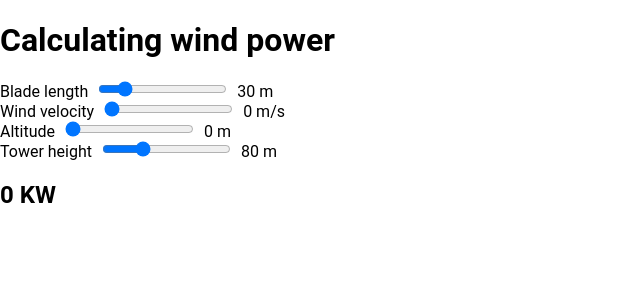
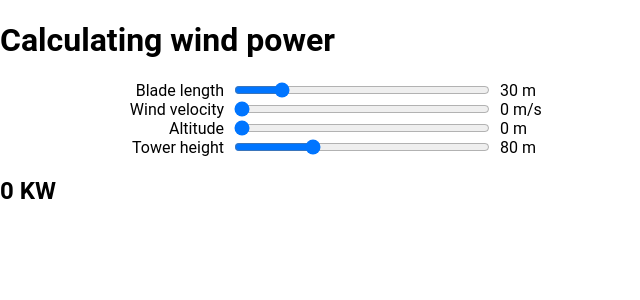
Before and after one commit to BrownUniversity/wind-turbine-tool, a React (Create React App) app: page / in a window 1280 px wide. Shown: the top 300 px of the page, without its empty margins (0-640 px from the left). Built offline with nearby package versions, Linux system fonts and the light colour scheme.

Commit message:
Add styles to align input sliders wihtin container.

```diff
--- a/src/InputField.css
+++ b/src/InputField.css
@@ -1 +1,16 @@
 /* InputField component styles */
+
+.input-field {
+	width: 100%;
+	display: flex;
+	align-items: center;
+}
+
+.input-field label {
+	width: 35%;
+	text-align: right;
+}
+
+.input-field input[type=range] {
+	width: 40%;
+}
--- a/src/TurbineCalculator.css
+++ b/src/TurbineCalculator.css
@@ -1,6 +1,5 @@
 /* TurbineCalculator component styles */
 
-.input-fields {
-	display: block;
-	border: 1px solid red;
+.inputs {
+	max-width: 40rem;
 }
```
